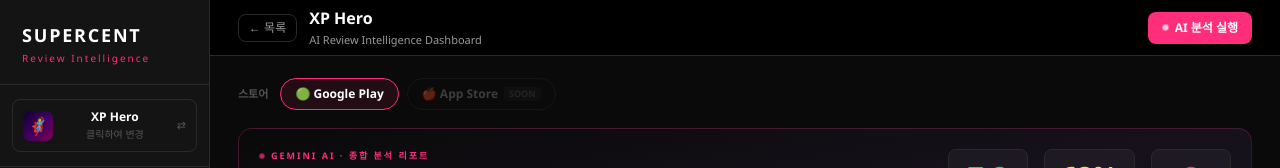
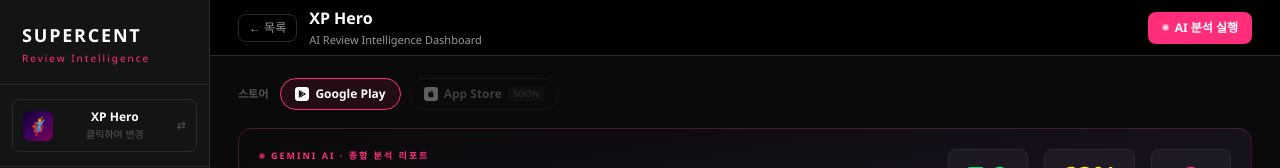
Before and after one commit to k1my3ch4n/supercent-dashboard, a Next.js app: page /detail/1 in a window 1280 px wide. Shown: the top 168 px of the page. Built offline with nearby package versions, Linux system fonts and the light colour scheme.

Commit message:
refactor(store-selector): 스토어 아이콘을 Google Play/App Store SVG로 교체

```diff
--- a/src/shared/ui/layout/StoreSelector.tsx
+++ b/src/shared/ui/layout/StoreSelector.tsx
@@ -1,11 +1,19 @@
 "use client";
 
 import { useState } from "react";
+import type { ComponentType } from "react";
 import { useStoreFilterStore, StoreOption } from "@shared/model/storeFilterStore";
+import AppStoreIcon from "@shared/ui/icons/stores/AppStoreIcon";
+import GooglePlayIcon from "@shared/ui/icons/stores/GooglePlayIcon";
 
-const STORES: { key: StoreOption; label: string; icon: string; available: boolean }[] = [
-  { key: "google-play", label: "Google Play", icon: "🟢", available: true },
-  { key: "app-store", label: "App Store", icon: "🍎", available: false },
+const STORES: {
+  key: StoreOption;
+  label: string;
+  Icon: ComponentType<{ className?: string }>;
+  available: boolean;
+}[] = [
+  { key: "google-play", label: "Google Play", Icon: GooglePlayIcon, available: true },
+  { key: "app-store", label: "App Store", Icon: AppStoreIcon, available: false },
 ];
 
 export default function StoreSelector() {
@@ -34,7 +42,10 @@
           onMouseEnter={() => setHoveredStore(store.key)}
           onMouseLeave={() => setHoveredStore(null)}
         >
-          {store.icon} {store.label}
+          <span className="w-size-14 h-size-14 flex-shrink-0">
+            <store.Icon className="w-full h-full" />
+          </span>
+          {store.label}
           {!store.available && (
             <span className="text-size-9 font-bold px-size-5 py-px rounded-size-3 bg-color-white-a06 text-color-muted">
               SOON
```
